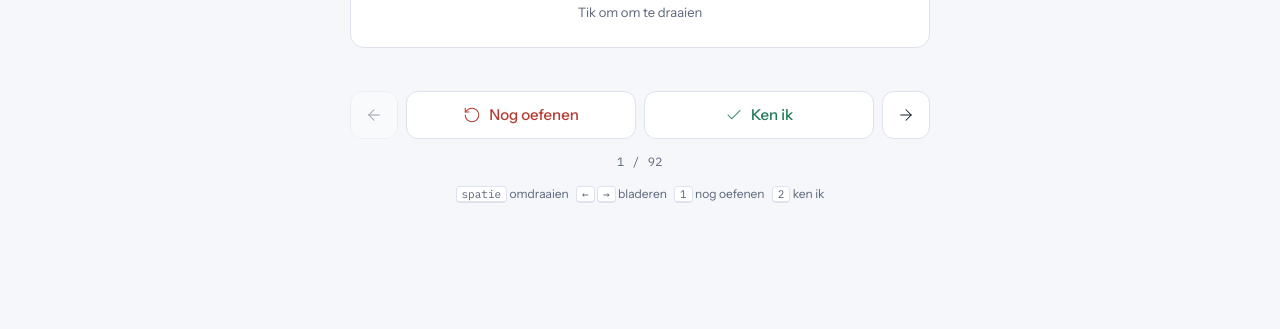
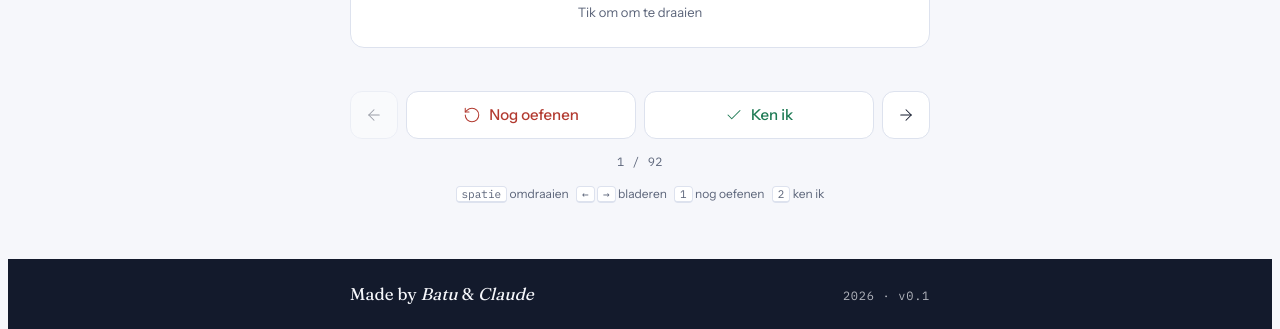
Before and after one commit to overlordqd/ging-gegaan, a plain HTML site: page index.html in a window 1280 px wide. Shown: the part 557-886 px from the top of the page. Before the commit the page ends 816 px from the top, so only its background shows below. Drawn offline with nearby package versions, Linux system fonts and the light colour scheme.

Commit message:
Add full-width footer with credits and version
Co-Authored-By: Claude Opus 5.5 <noreply@anthropic.com>

```diff
--- a/index.html
+++ b/index.html
@@ -33,8 +33,17 @@
 }
 *{box-sizing:border-box}
 body{background:var(--paper);color:var(--ink);font-family:var(--f-body);font-size:15px;line-height:1.5;
-  padding-left:max(16px,env(safe-area-inset-left,0px));padding-right:max(16px,env(safe-area-inset-right,0px));padding-block:20px 48px}
-.app{max-width:580px;margin:0 auto;display:flex;flex-direction:column;gap:24px}
+  padding-left:max(16px,env(safe-area-inset-left,0px));padding-right:max(16px,env(safe-area-inset-right,0px));padding-block:20px 0;
+  min-height:100%;display:flex;flex-direction:column}
+html{height:100%}
+.app{max-width:580px;width:100%;margin:0 auto;display:flex;flex-direction:column;gap:24px;flex:1}
+.site-foot{margin-top:56px;margin-left:calc(-1 * max(16px,env(safe-area-inset-left,0px)));margin-right:calc(-1 * max(16px,env(safe-area-inset-right,0px)));
+  background:var(--ink);color:var(--paper);padding-block:22px calc(22px + env(safe-area-inset-bottom,0px));
+  padding-left:max(16px,env(safe-area-inset-left,0px));padding-right:max(16px,env(safe-area-inset-right,0px))}
+.site-foot .in{max-width:580px;margin:0 auto;display:flex;justify-content:space-between;align-items:baseline;gap:8px 16px;flex-wrap:wrap}
+.site-foot .made{font-family:var(--f-display);font-size:17px}
+.site-foot .made i{font-style:italic}
+.site-foot .ver{font-family:var(--f-mono);font-size:12px;letter-spacing:.06em;opacity:.7}
 button,input,select{font:inherit;color:inherit}
 button{cursor:pointer}
 :focus-visible{outline:2px solid var(--delft);outline-offset:2px}
@@ -203,6 +212,9 @@ td .tile .orn{display:none}
   </div>
   <main id="view"></main>
 </div>
+<footer class="site-foot">
+  <div class="in"><span class="made">Made by <i>Batu</i> &amp; <i>Claude</i></span><span class="ver">2026 · v0.1</span></div>
+</footer>
 
 <script>
 /* [infinitief, English, imperfectum enkelvoud, imperfectum meervoud, hulpwerkwoord (h=heeft, z=is, hz/zh=both), voltooid deelwoord, klankpatroon, icoon] */
```
